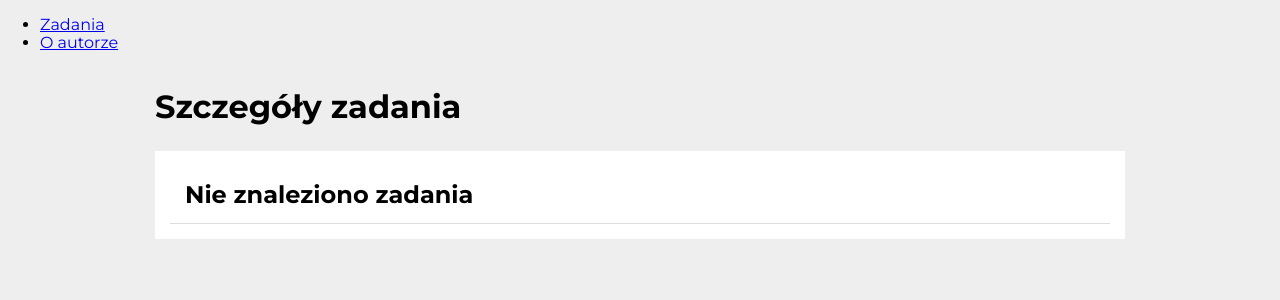
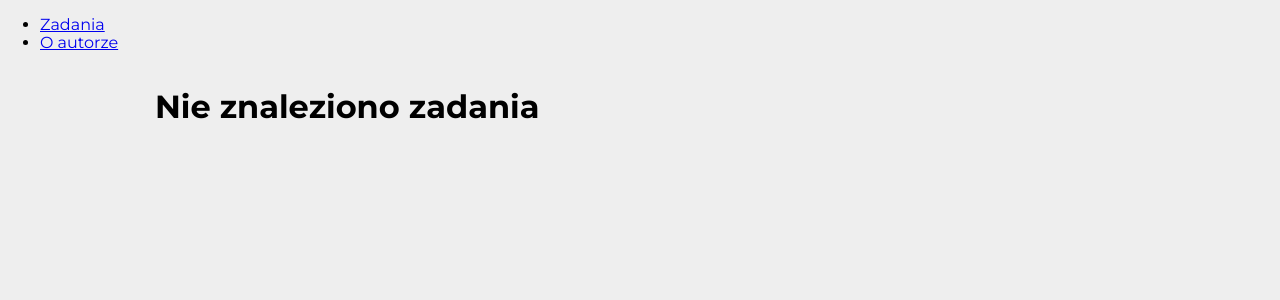
Before and after one commit to Piotr-Godlewski/tasklist-react, a React (Create React App) app: page /#/tasks/1 in a window 1280 px wide. Shown: the top 300 px of the page. Built offline with nearby package versions, Linux system fonts and the light colour scheme.

Commit message:
rebuild code

```diff
--- a/src/features/tasks/TaskPage/index.js
+++ b/src/features/tasks/TaskPage/index.js
@@ -11,19 +11,23 @@ const TaskPage = () => {
 
   return (
     <Container>
-      <Header>Szczegóły zadania</Header>
-      <Section
-        title={task ? task.content : "Nie znaleziono zadania"}
-        body={
+      <>
+        {task ?
           <>
-            {task ?
-              <>
-                <strong>Ukończono zadanie:</strong> {task.done ? "Tak" : "Nie"}
-              </>
-              : ""}
+            <Header>Szczegóły zadania</Header>
+            <Section
+              title={task.content}
+              body={
+                <>
+                  <strong>Ukończono zadanie:</strong>
+                  {task.done ? " Tak" : " Nie"}
+                </>
+              }
+            />
           </>
+          : <Header>Nie znaleziono zadania</Header>
         }
-      />
+      </>
     </Container>
   );
 }
```
